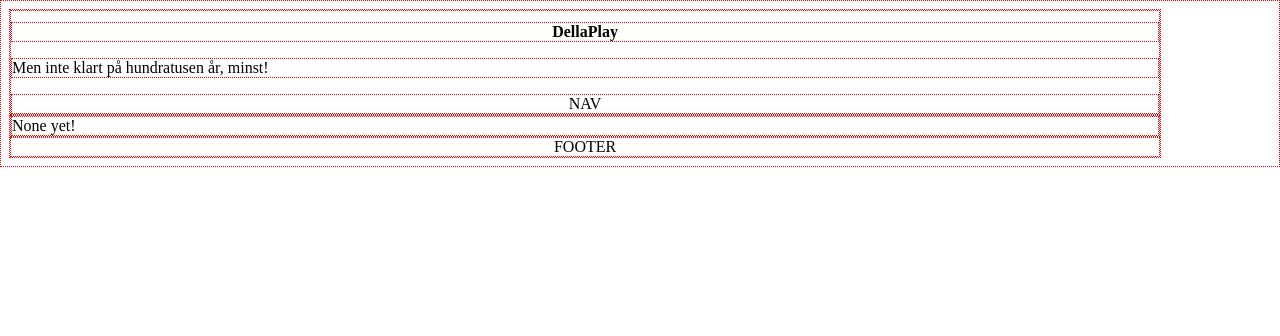
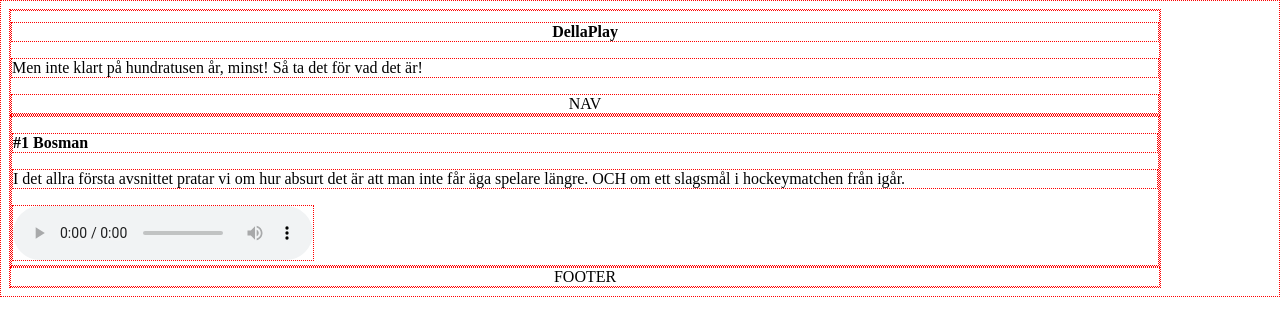
Before and after one commit to dellaplay/dplay, a PHP site: page / in a window 1280 px wide. Shown: the top 336 px of the page. Run offline with PHP 8.4, Linux system fonts and the light colour scheme.

Commit message:
20170709_002justTesting22 äta sen annat ett tag

```diff
--- a/index.php
+++ b/index.php
@@ -3,9 +3,9 @@
 	<head>
 		<meta charset="utf-8" />
 		<title>DellaPlayJustFockingPlaying</title>
-
+<!--
 		<script src="jquery.js"></script>
-
+-->
 		<link rel="stylesheet" href="CSS/main.css" />
 	</head>
 
@@ -13,7 +13,7 @@
 		<header class="CENTERTXT">
 			<h1>DellaPlay</h1>
 			<p class="LEFTTXT">
-				Men inte klart p&aring; hundratusen &aring;r, minst!
+				Men inte klart p&aring; hundratusen &aring;r, minst! Så ta det för vad det är!
 			</p>
 			<nav>
 				NAV
@@ -23,16 +23,23 @@
 
 		<section>
 			<article>
-				None yet!
+				<h3>#1 Bosman</h3>
+				<p>
+					I det allra första avsnittet pratar vi om hur absurt det är att man inte får
+					äga spelare längre. OCH om ett slagsmål i hockeymatchen från igår.
+				</p>
+				<audio controls>
+					<source src="AUDIO/00001.mp3" type="audio/mpeg">
+					Din webbläsare klarar inte ens mp3, fan vad lökigt!
+					</audio>
 			</article>
 		</section>
 
 		<footer class="CENTERTXT">
 				FOOTER
 		</footer>
-
+<!--
 		<script>
-
 			$( document ).ready(function()
 			{
 				/*$("").(function()
@@ -40,9 +47,8 @@
 
 				});*/
 			});
-
 		</script>
-
+-->
 
 	</body>
 </html>
```
Also changed, not shown: 2 other files.
